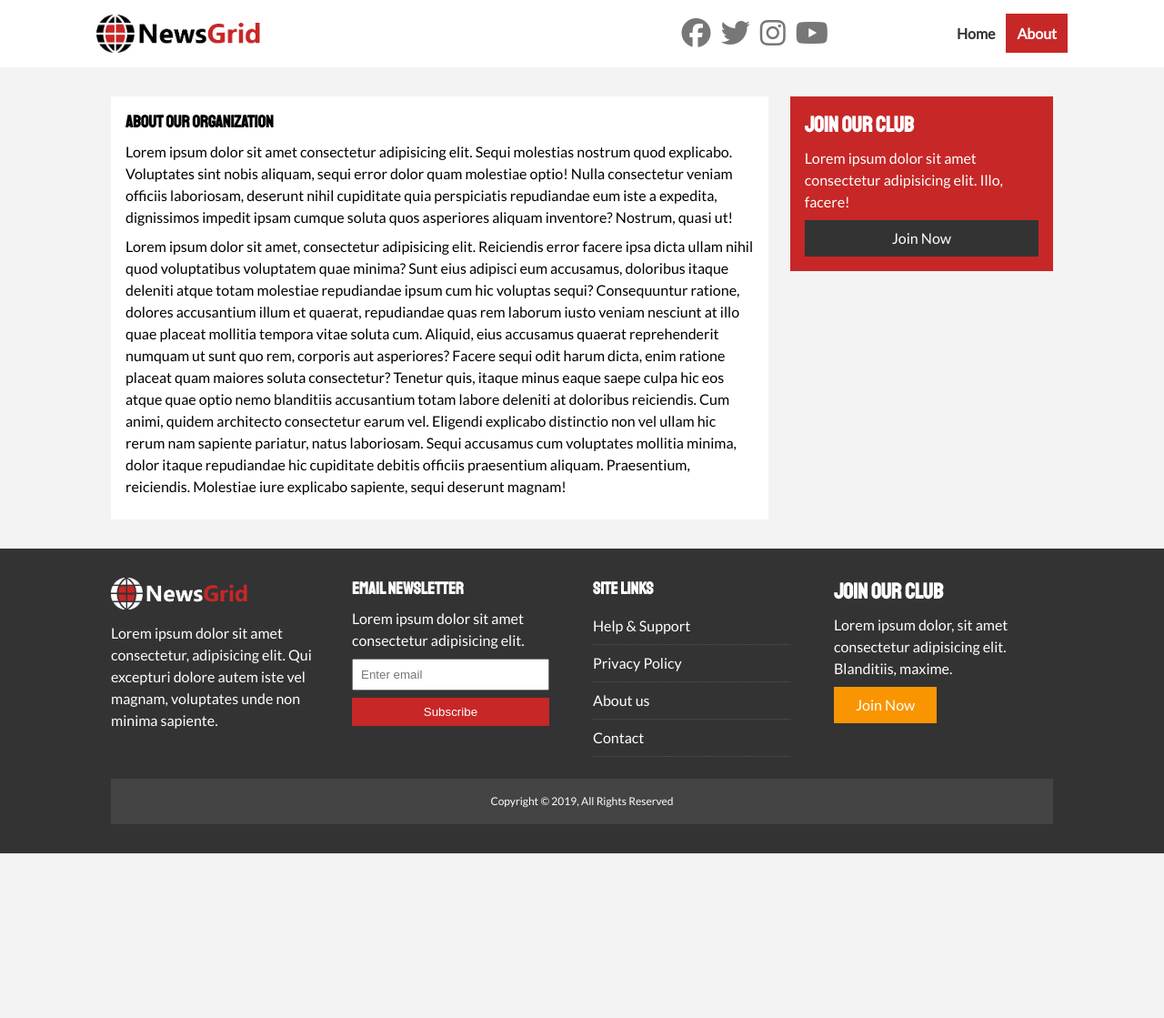
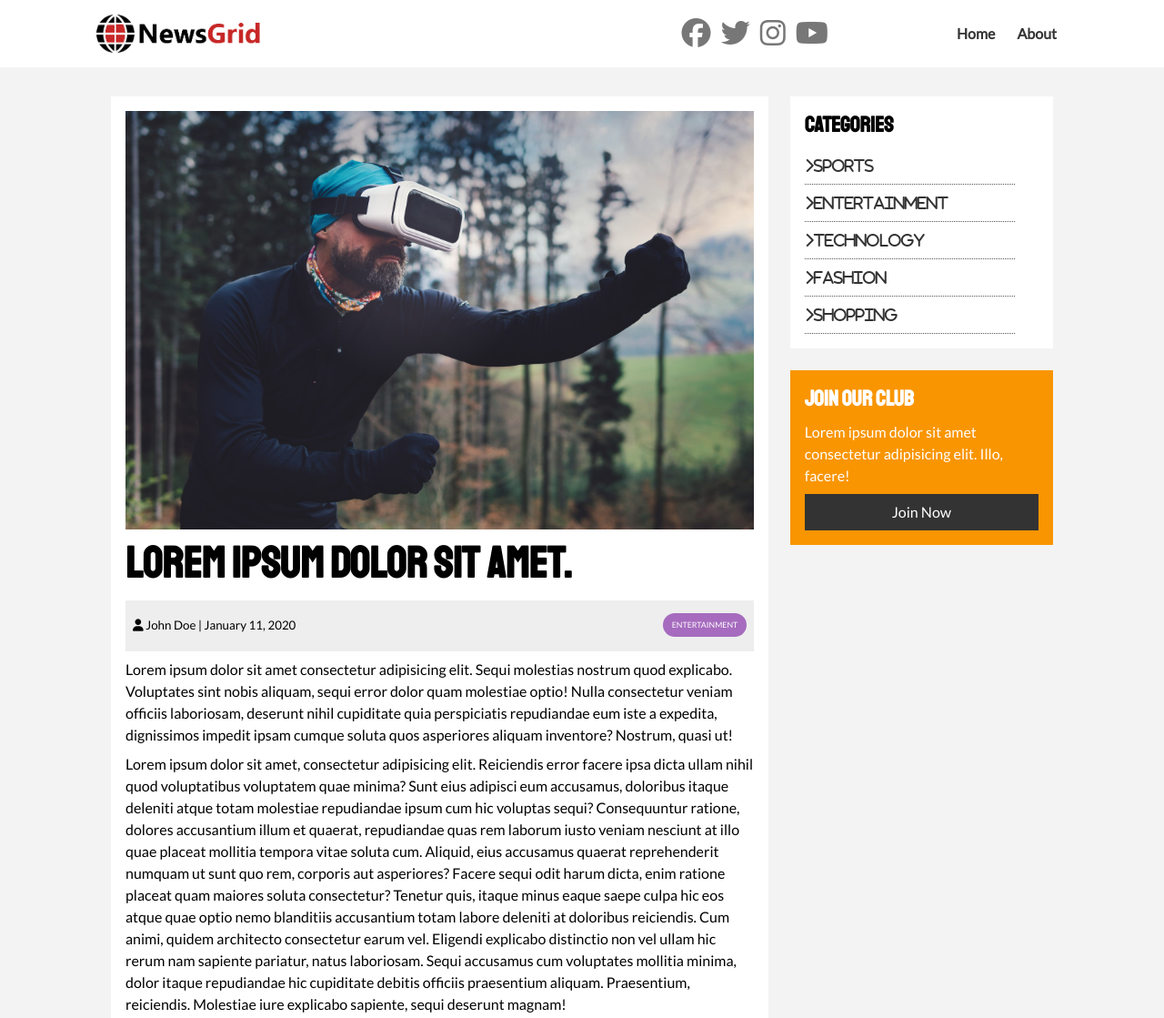
Before and after one commit to inanfatih/newsgrid, a plain HTML site: page article.html in a window 1280 px wide. Shown: the top 1119 px of the page at 91% size. Before the commit the page ends 938 px from the top, so only its background shows below. Drawn offline with Linux system fonts and the light colour scheme.

Commit message:
article page is complete

```diff
--- a/article.html
+++ b/article.html
@@ -18,7 +18,7 @@
       crossorigin="anonymous"
     ></script>
     <link rel="shortcut icon" type="image/x-icon" href="favicon.ico" />
-    <title>NewsGrid | About</title>
+    <title>NewsGrid | Latest News</title>
   </head>
   <body>
     <nav id="main-nav">
@@ -40,18 +40,27 @@
         </div>
         <ul>
           <li><a href="index.html">Home</a></li>
-          <li><a href="about.html" class="current">About</a></li>
+          <li><a href="about.html">About</a></li>
         </ul>
       </div>
     </nav>
 
-    <section id="about">
+    <section id="article">
       <div class="container">
         <div class="page-container">
           <article class="card">
+            <img src="img/articles/ent1.jpg" alt="Entertainment" />
             <h1 class="l-heading">
-              About Our Organization
+              Lorem ipsum dolor sit amet.
             </h1>
+
+            <div class="meta">
+              <small>
+                <i class="fas fa-user"></i> John Doe | January 11, 2020
+              </small>
+              <div class="category category-ent">Entertainment</div>
+            </div>
+
             <p>
               Lorem ipsum dolor sit amet consectetur adipisicing elit. Sequi
               molestias nostrum quod explicabo. Voluptates sint nobis aliquam,
@@ -81,7 +90,29 @@
               iure explicabo sapiente, sequi deserunt magnam!
             </p>
           </article>
-          <aside class="card bg-primary">
+          <aside id="category" class="card">
+            <h2>Categories</h2>
+            <ul class="list">
+              <li>
+                <a href="#"> <i class="fas fa-chevron-right">Sports</i> </a>
+              </li>
+              <li>
+                <a href="#">
+                  <i class="fas fa-chevron-right">Entertainment</i>
+                </a>
+              </li>
+              <li>
+                <a href="#"> <i class="fas fa-chevron-right">Technology</i> </a>
+              </li>
+              <li>
+                <a href="#"> <i class="fas fa-chevron-right">Fashion</i> </a>
+              </li>
+              <li>
+                <a href="#"> <i class="fas fa-chevron-right">Shopping</i> </a>
+              </li>
+            </ul>
+          </aside>
+          <aside class="card bg-secondary">
             <h2>
               Join Our Club
             </h2>
--- a/css/style.css
+++ b/css/style.css
@@ -159,6 +159,10 @@ h6 {
   padding: 3rem;
 }
 
+.l-heading {
+  font-size: 3rem;
+}
+
 .list li {
   padding: 0.5rem 0;
   border-bottom: #555 dotted 1px;
@@ -284,6 +288,18 @@ h6 {
   grid-column: 2 / span 2;
 }
 
+#article .meta {
+  display: flex;
+  justify-content: space-between;
+  align-items: center;
+  background: #eee;
+  padding: 0.5rem;
+}
+
+#article .meta .category {
+  margin-top: 0.4rem;
+}
+
 /* Footer */
 #main-footer {
   background: var(--dark-color);
```
